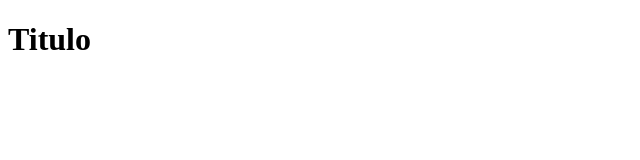
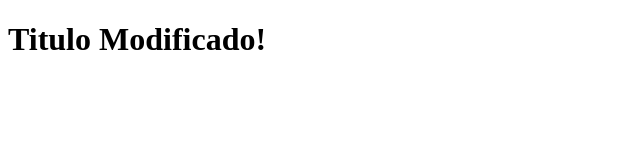
Before and after one commit to Jorge-Marin/hello-world-git, a plain HTML site: page index.html in a window 1280 px wide. Shown: the whole page, without its empty margins (0-640 px from the left). Drawn offline with Linux system fonts and the light colour scheme.

Commit message:
Titulo Modificado

```diff
--- a/index.html
+++ b/index.html
@@ -5,7 +5,7 @@
 	<title>Demo Git</title>
   </head>
   <body>
-  <h1>Titulo</h1>
+  <h1>Titulo Modificado!</h1>
 
   </body>
 </html>
```
